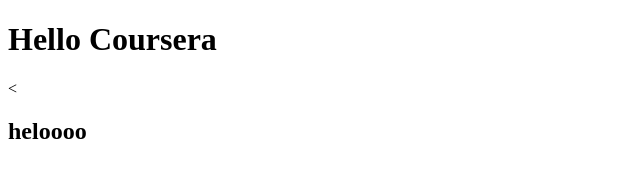
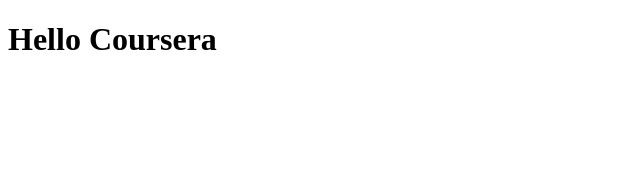
Before and after one commit to zeinab-koteiche/coursera-test, a plain HTML site: page index.html in a window 1280 px wide. Shown: the whole page, without its empty margins (0-640 px from the left). Drawn offline with Linux system fonts and the light colour scheme.

Commit message:
Update index.html

```diff
--- a/index.html
+++ b/index.html
@@ -6,6 +6,5 @@
   </head>
   <body>
     <h1>Hello Coursera</h1>
-    <<h2>heloooo</h2>
   </body>
 </html>
```
